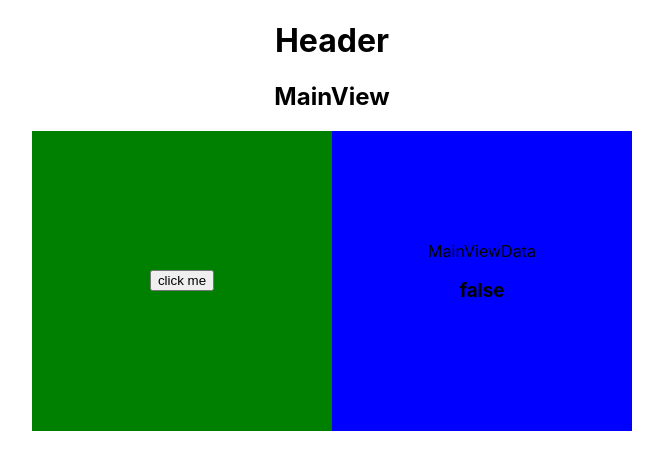
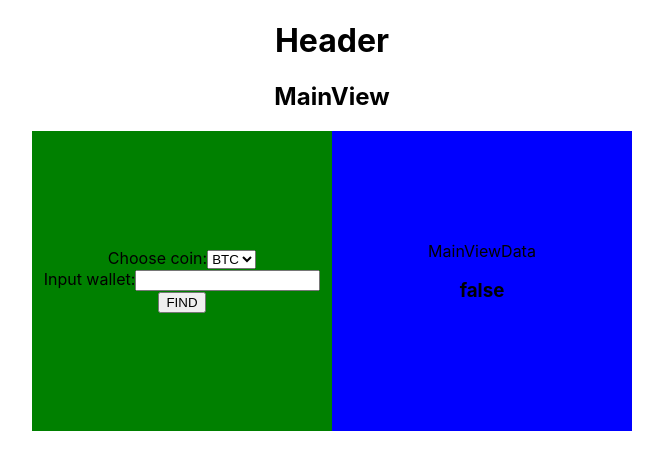
Before and after one commit to DogsRulesAllTime/CryptoWalletChecker-React-tsx-api-, a React (Create React App) app: page / in a window 1280 px wide. Shown: the top 470 px of the page, without its empty margins (308-971 px from the left). Built offline with nearby package versions, Linux system fonts and the light colour scheme; no server answers.

Commit message:
add form for crypto, and function for parrent component

```diff
--- a/src/components/main-view-data/MainViewData.tsx
+++ b/src/components/main-view-data/MainViewData.tsx
@@ -14,7 +14,7 @@ function MainViewData(props: Contr) {
         loader: true
       })
 
-        let URL: string = 'https://fakestoreapi.com/products/3';
+        let URL: string = 'https://fakestoreapi.com/products/17';
 
         fetch(URL)
         .then((res) => res.json())
--- a/src/components/main-view-form/MainViewForm.tsx
+++ b/src/components/main-view-form/MainViewForm.tsx
@@ -1,10 +1,41 @@
-import React from 'react'
-import "./MainViewForm.css"
+import React from "react";
+import "./MainViewForm.css";
 
-function MainViewForm() {
-  return (
-    <div>MainViewForm</div>
-  )
+type Props = {
+  clickBtn: (e: any) => void
 }
 
-export default MainViewForm
+function MainViewForm<Props>(props:any) {
+  const {clickBtn} = props;
+  const clgEv = (e:React.FormEvent<HTMLFormElement>):void =>{
+    e.preventDefault();
+    console.log(1212312);
+    const coin = (document.getElementById('cars') as HTMLInputElement).value;
+    console.log(coin)
+    const wallet = (document.getElementById('wallet') as HTMLInputElement).value;
+    console.log(wallet)
+    clickBtn(coin, wallet);
+  }
+
+  return (
+    <div>
+      <form action="" onSubmit={(e)=>clgEv(e)}>
+        <label htmlFor="cars">Choose coin:</label>
+        <select id="cars" name="cars">
+          <option value="BTC" >BTC</option>
+          <option value="ETH">ETH</option>
+          <option value="ETC" >ETC</option>
+        </select>
+        <br />
+        <label htmlFor="walletInput">Input wallet:</label>
+        <input type="text" id="wallet" required name="fname" />
+        <br />
+        <button
+        type='submit'
+        >FIND</button>
+      </form>
+    </div>
+  );
+}
+
+export default MainViewForm;
--- a/src/components/main-view/MainView.tsx
+++ b/src/components/main-view/MainView.tsx
@@ -2,28 +2,32 @@ import React,{useState} from "react";
 // import Loader from "../loader";
 import "./MainView.css";
 import MainViewData from "../main-view-data";
+import MainViewForm from "../main-view-form";
 
 function MainView() {
 
     interface Contr{
-        isWaiting: Boolean
+        isWaiting: Boolean,
+
     }
     const [control, setControl] = useState<Contr>({
         isWaiting: false
     })
 
-    const clickBtn = () =>{
-        setControl({
-            isWaiting: !control.isWaiting
-        })
+    function clickBtn (coin: string, wallet: string) {
+        // setControl({
+        //     isWaiting: !control.isWaiting
+        // })
+        console.log(`qq from MainView. coin is ${coin}, wallet is ${wallet}`)
     }
   return (
   <div className="mainView">
     <h2 className="descView">MainView</h2>
     <div className="blockView">
         <div className="formView">
-            <button
-             onClick={()=>clickBtn()}>click me</button>
+            <MainViewForm
+            clickBtn={clickBtn}
+            />
         </div>
         <div className="dataView">
             <MainViewData
```
